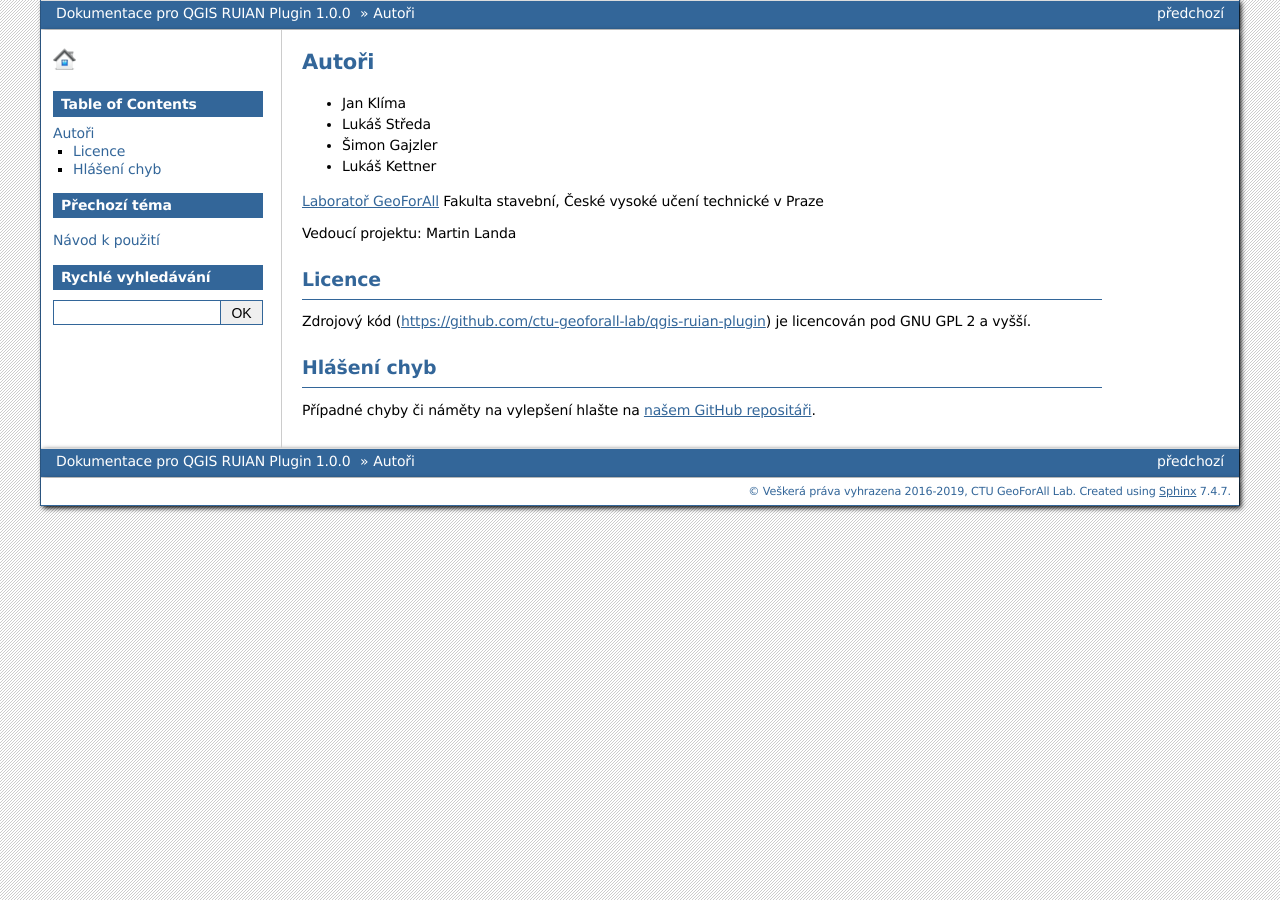
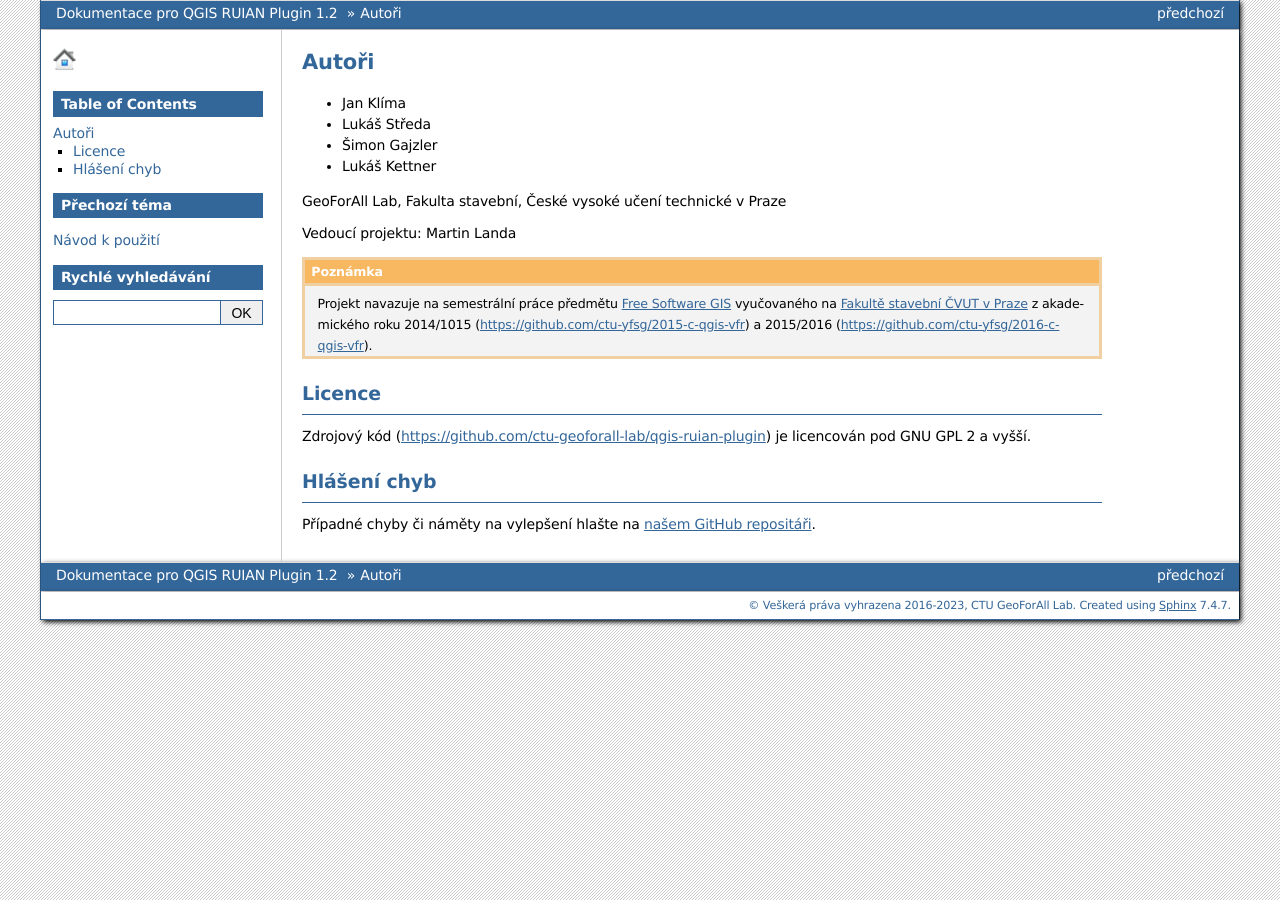
Before and after one commit to ctu-geoforall-lab/qgis-ruian-plugin, a Sphinx documentation site: the page built from docs/source/dodatek.rst, in a window 1280 px wide. Built offline with Sphinx 7.4.7, drawn with Linux system fonts in a browser that asks for light colours; formulas are drawn with MathJax 3.

Commit message:
docs updated

```diff
--- a/docs/source/conf.py
+++ b/docs/source/conf.py
@@ -44,16 +44,16 @@
 
 # General information about the project.
 project = u'QGIS RUIAN Plugin'
-copyright = u'2016-2019, CTU GeoForAll Lab'
+copyright = u'2016-2023, CTU GeoForAll Lab'
 
 # The version info for the project you're documenting, acts as replacement for
 # |version| and |release|, also used in various other places throughout the
 # built documents.
 #
 # The short X.Y version.
-version = '1.0.0'
+version = '1.2'
 # The full version, including alpha/beta/rc tags.
-release = '1.0.0'
+release = '1.2'
 
 # The language for content autogenerated by Sphinx. Refer to documentation
 # for a list of supported languages.
--- a/docs/source/dodatek.rst
+++ b/docs/source/dodatek.rst
@@ -6,11 +6,16 @@
 * Šimon Gajzler
 * Lukáš Kettner
 
-`Laboratoř GeoForAll
-<http://geomatics.fsv.cvut.cz/research/geoforall/>`__ Fakulta
-stavební, České vysoké učení technické v Praze
+GeoForAll Lab, Fakulta stavební, České vysoké učení technické v Praze
 
 Vedoucí projektu: Martin Landa
+
+
+.. note:: Projekt navazuje na semestrální práce předmětu `Free Software GIS
+   <http://geo.fsv.cvut.cz/gwiki/155FGIS>`__ vyučovaného na `Fakultě
+   stavební ČVUT v Praze <http://www.fsv.cvut.cz>`__ z akademického roku
+   2014/1015 (https://github.com/ctu-yfsg/2015-c-qgis-vfr) a 2015/2016
+   (https://github.com/ctu-yfsg/2016-c-qgis-vfr).
 
 Licence
 ^^^^^^^
--- a/docs/source/instalace.rst
+++ b/docs/source/instalace.rst
@@ -1,7 +1,7 @@
 Instalace
 ---------
 
-Plugin lze nainstalovat jako běžný zásuvný modul z menu :menuselection:`Spravovat a instalovat zásuvné moduly`.
+Plugin lze nainstalovat jako běžný zásuvný modul z menu ``Spravovat a instalovat zásuvné moduly``.
 
 .. image:: images/install.png
    :width: 600
```
Also changed, not shown: docs/source/index.rst (+3 -6 lines), docs/source/popis.rst (+11 -10 lines), docs/source/images/plugin.png (added), docs/source/images/ruian-add.png, docs/source/images/select-type.gif (added), docs/source/images/select-type.png (deleted), docs/source/images/select.png, 1 other file.
